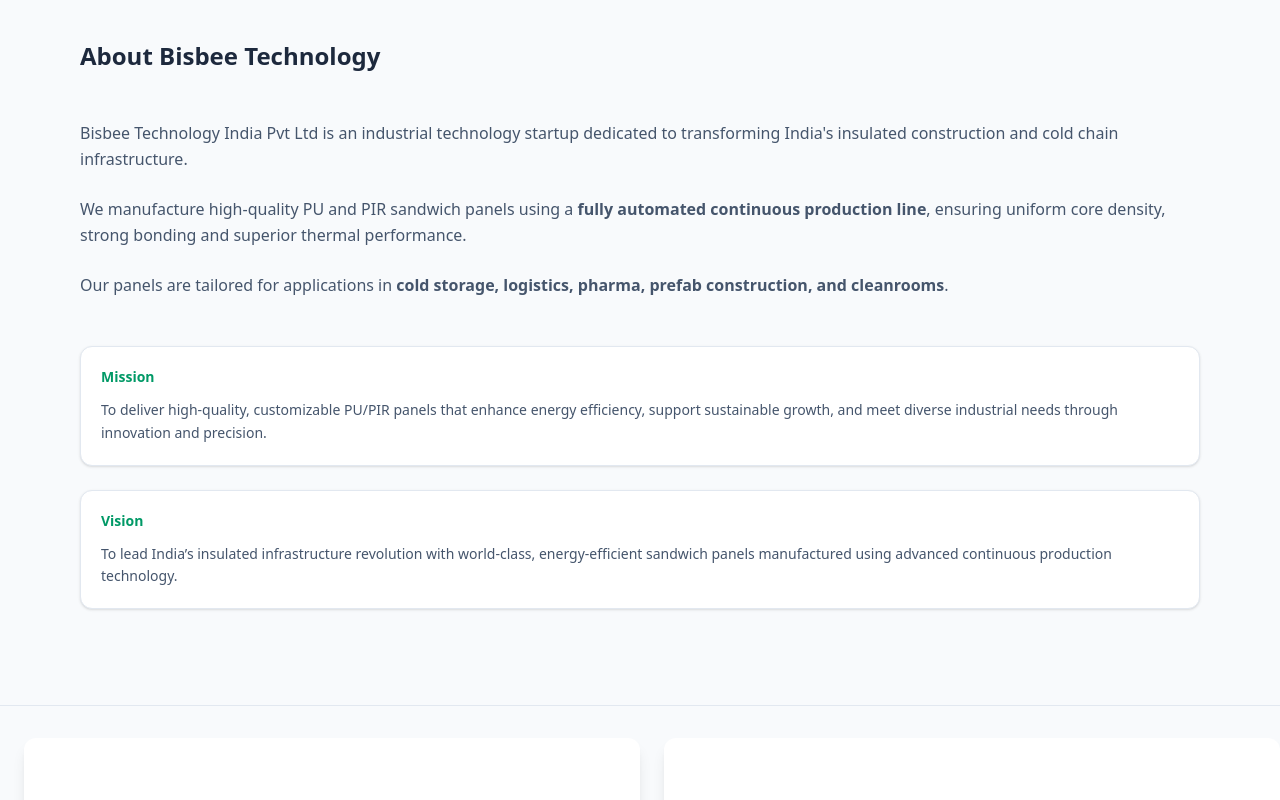
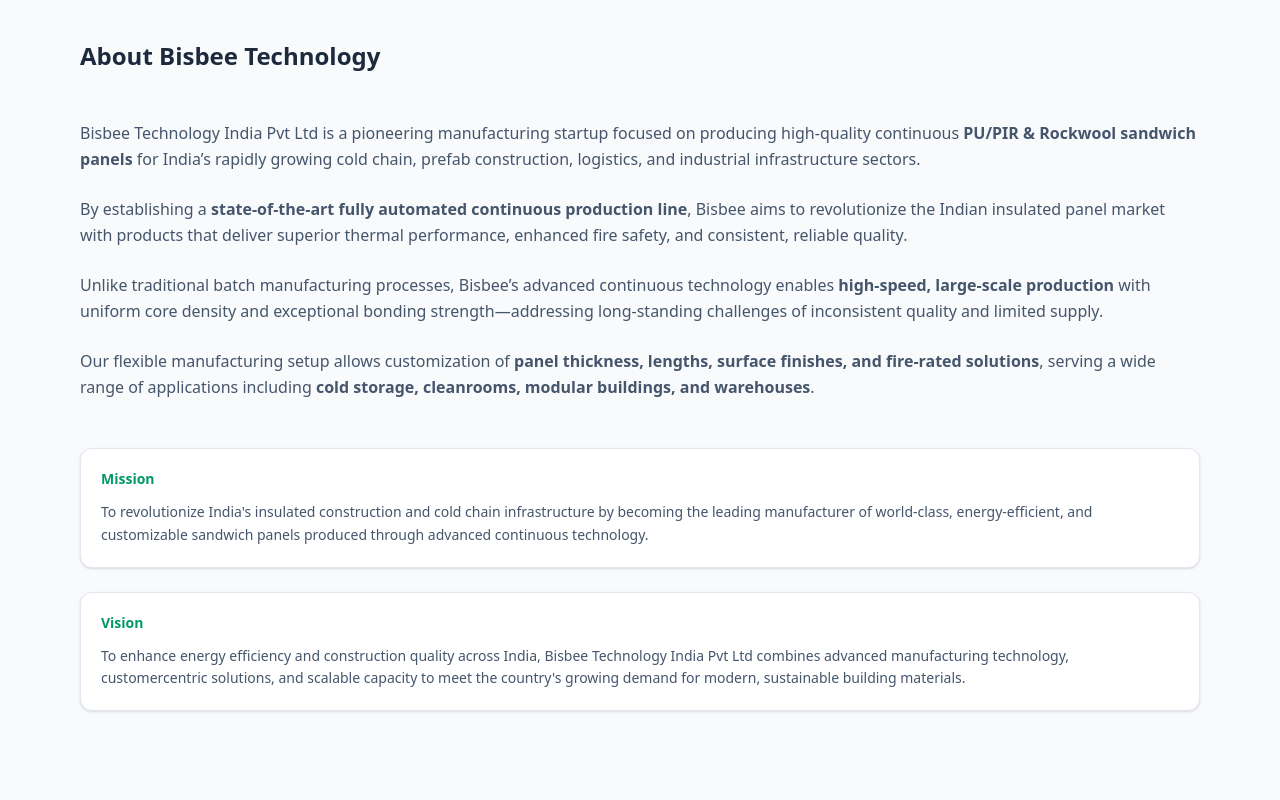
Before and after one commit to sarthaksarvaiya/skybee, a React (Vite) app: page / in a window 1280 px wide. Shown: the part 1560-2360 px from the top of the page. Built offline with nearby package versions, Linux system fonts and the light colour scheme.

Commit message:
update: about us

```diff
--- a/src/components/About.jsx
+++ b/src/components/About.jsx
@@ -9,25 +9,45 @@
         {/* Full-width descriptive content */}
         <div className="space-y-6 text-sm md:text-base text-slate-600 leading-relaxed">
           <p>
-            Bisbee Technology India Pvt Ltd is an industrial technology startup
-            dedicated to transforming India's insulated construction and cold
-            chain infrastructure.
+            Bisbee Technology India Pvt Ltd is a pioneering manufacturing
+            startup focused on producing high-quality continuous{" "}
+            <span className="font-semibold">
+              PU/PIR & Rockwool sandwich panels
+            </span>{" "}
+            for India’s rapidly growing cold chain, prefab construction,
+            logistics, and industrial infrastructure sectors.
           </p>
 
           <p>
-            We manufacture high-quality PU and PIR sandwich panels using a{" "}
+            By establishing a{" "}
             <span className="font-semibold">
-              fully automated continuous production line
+              state-of-the-art fully automated continuous production line
             </span>
-            , ensuring uniform core density, strong bonding and superior thermal
-            performance.
+            , Bisbee aims to revolutionize the Indian insulated panel market
+            with products that deliver superior thermal performance, enhanced
+            fire safety, and consistent, reliable quality.
           </p>
 
           <p>
-            Our panels are tailored for applications in{" "}
+            Unlike traditional batch manufacturing processes, Bisbee’s advanced
+            continuous technology enables{" "}
             <span className="font-semibold">
-              cold storage, logistics, pharma, prefab construction, and
-              cleanrooms
+              high-speed, large-scale production
+            </span>{" "}
+            with uniform core density and exceptional bonding
+            strength—addressing long-standing challenges of inconsistent quality
+            and limited supply.
+          </p>
+
+          <p>
+            Our flexible manufacturing setup allows customization of{" "}
+            <span className="font-semibold">
+              panel thickness, lengths, surface finishes, and fire-rated
+              solutions
+            </span>
+            , serving a wide range of applications including{" "}
+            <span className="font-semibold">
+              cold storage, cleanrooms, modular buildings, and warehouses
             </span>
             .
           </p>
@@ -38,18 +58,21 @@
           <div className="rounded-xl border border-slate-200 bg-white p-5 shadow-sm">
             <h3 className="text-sm font-semibold text-emerald-600">Mission</h3>
             <p className="mt-3 text-sm text-slate-600 leading-relaxed">
-              To deliver high-quality, customizable PU/PIR panels that enhance
-              energy efficiency, support sustainable growth, and meet diverse
-              industrial needs through innovation and precision.
+              To revolutionize India's insulated construction and cold chain
+              infrastructure by becoming the leading manufacturer of
+              world-class, energy-efficient, and customizable sandwich panels
+              produced through advanced continuous technology.
             </p>
           </div>
 
           <div className="rounded-xl border border-slate-200 bg-white p-5 shadow-sm">
             <h3 className="text-sm font-semibold text-emerald-600">Vision</h3>
             <p className="mt-3 text-sm text-slate-600 leading-relaxed">
-              To lead India’s insulated infrastructure revolution with
-              world-class, energy-efficient sandwich panels manufactured using
-              advanced continuous production technology.
+              To enhance energy efficiency and construction quality across
+              India, Bisbee Technology India Pvt Ltd combines advanced
+              manufacturing technology, customercentric solutions, and scalable
+              capacity to meet the country's growing demand for modern,
+              sustainable building materials.
             </p>
           </div>
         </div>
--- a/src/components/Hero.jsx
+++ b/src/components/Hero.jsx
@@ -236,8 +236,8 @@
 
             <h1 className="text-3xl md:text-4xl font-semibold leading-tight text-slate-900">
               Precision engineered{" "}
-              <span className="text-sky-700">PU / PIR sandwich panels</span> for
-              energy-efficient infrastructure.
+              <span className="text-sky-700">PU / PIR sandwich puf panels</span>{" "}
+              for energy-efficient infrastructure.
             </h1>
 
             <p className="text-sm md:text-base text-slate-600 max-w-xl">
--- a/src/components/Project.jsx
+++ b/src/components/Project.jsx
@@ -133,7 +133,7 @@
             </tr>
             <tr className="border-b border-gray-300">
               <th className="px-4 py-2 bg-gray-100">Thickness</th>
-              <td className="px-4 py-2">0.35mm to 0.8mm</td>
+              <td className="px-4 py-2">0.30mm to 0.8mm</td>
             </tr>
             <tr className="border-b border-gray-300">
               <th className="px-4 py-2 bg-gray-100">Effective Width</th>
@@ -184,7 +184,7 @@
             </tr>
             <tr className="border-b border-gray-300">
               <th className="px-4 py-2 bg-gray-100">Thickness</th>
-              <td className="px-4 py-2">(0.35mm TO 0.8mm)</td>
+              <td className="px-4 py-2">0.30mm TO 0.8mm</td>
             </tr>
             <tr className="border-b border-gray-300">
               <th className="px-4 py-2 bg-gray-100">Sheet Profile</th>
```
